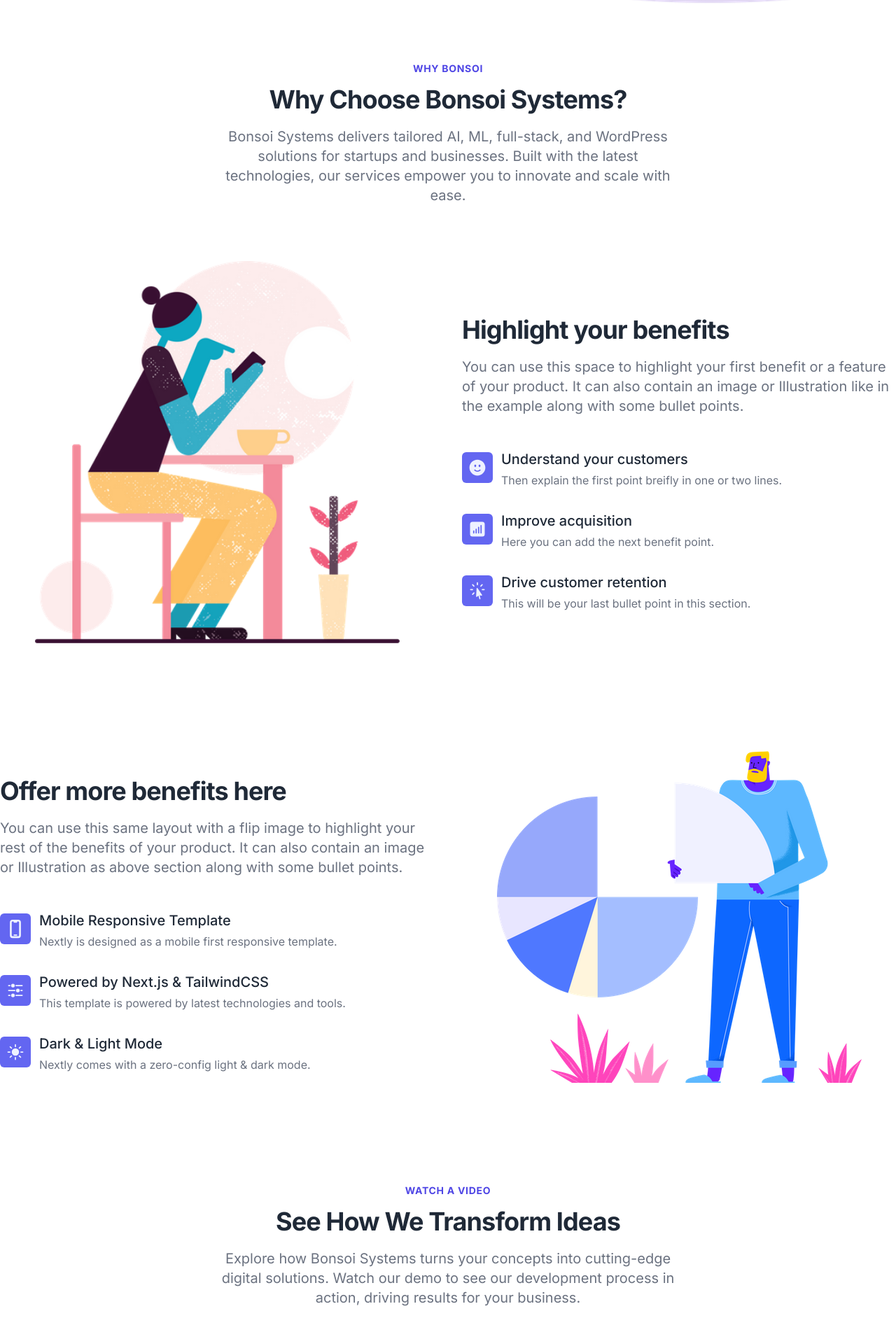
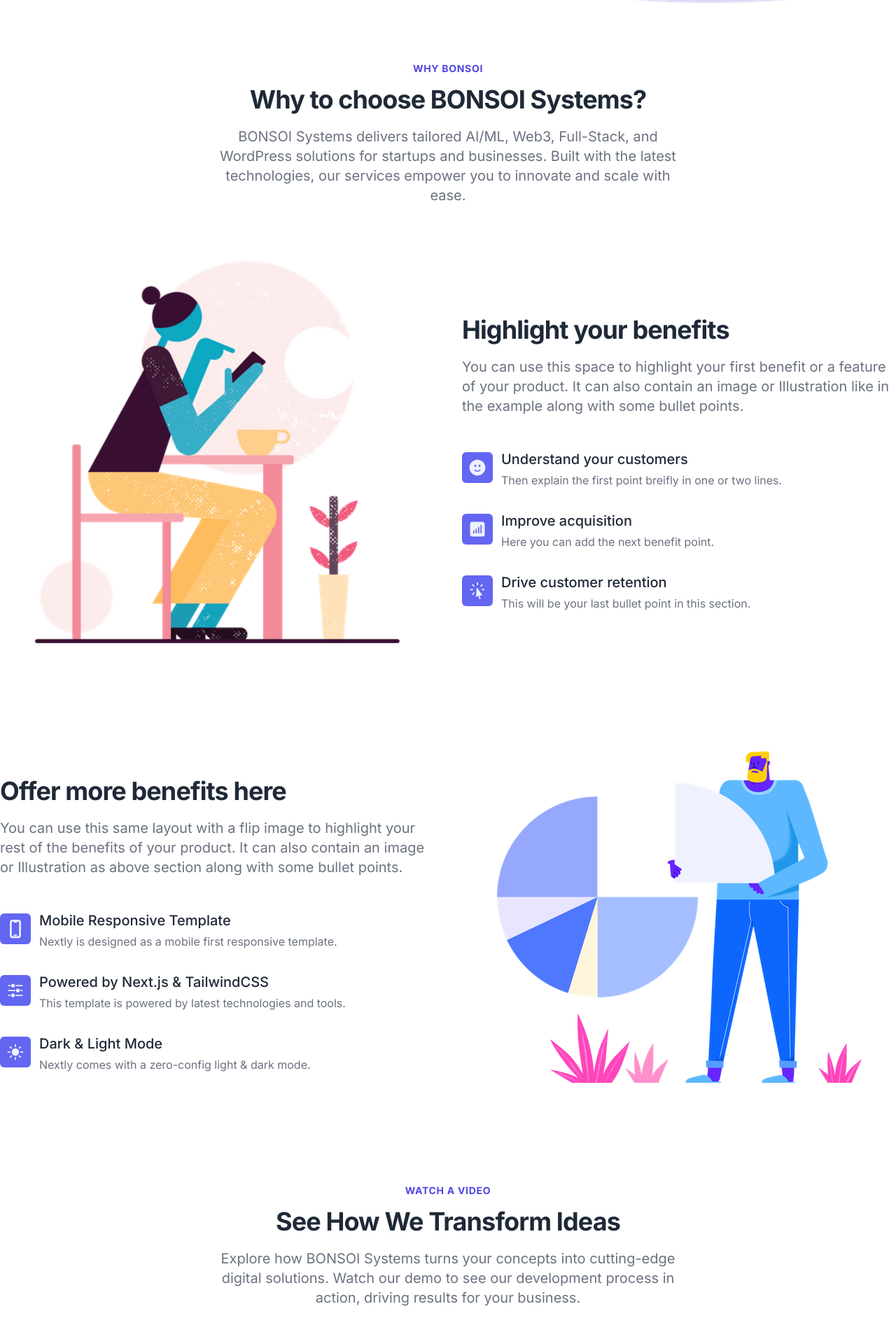
Before and after one commit to BONSOI-Systems/BONSOI-Landing-page, a Next.js app: page / in a window 1280 px wide. Shown: the part 817-2720 px from the top of the page at 70% size. Built offline with nearby package versions, Linux system fonts and the light colour scheme.

Commit message:
Update page.tsx

```diff
--- a/src/app/page.tsx
+++ b/src/app/page.tsx
@@ -12,8 +12,8 @@
   return (
     <Container>
       <Hero />
-      <SectionTitle preTitle="Why Bonsoi" title="Why Choose Bonsoi Systems?">
-        Bonsoi Systems delivers tailored AI, ML, full-stack, and WordPress
+      <SectionTitle preTitle="Why BONSOI" title="Why to choose BONSOI Systems?">
+        BONSOI Systems delivers tailored AI/ML, Web3, Full-Stack, and WordPress
         solutions for startups and businesses. Built with the latest
         technologies, our services empower you to innovate and scale with ease.
       </SectionTitle>
@@ -22,7 +22,7 @@
       <Benefits imgPos="right" data={benefitTwo} />
 
       <SectionTitle preTitle="Watch a video" title="See How We Transform Ideas">
-        Explore how Bonsoi Systems turns your concepts into cutting-edge digital
+        Explore how BONSOI Systems turns your concepts into cutting-edge digital
         solutions. Watch our demo to see our development process in action,
         driving results for your business.
       </SectionTitle>
@@ -39,7 +39,7 @@
 
       <SectionTitle preTitle="FAQ" title="Frequently Asked Questions">
         Have questions about our services? Find answers here to help you
-        understand how Bonsoi Systems can meet your development needs, from AI
+        understand how BONSOI Systems can meet your development needs, from AI/ML
         to full-stack solutions.
       </SectionTitle>
 
```
